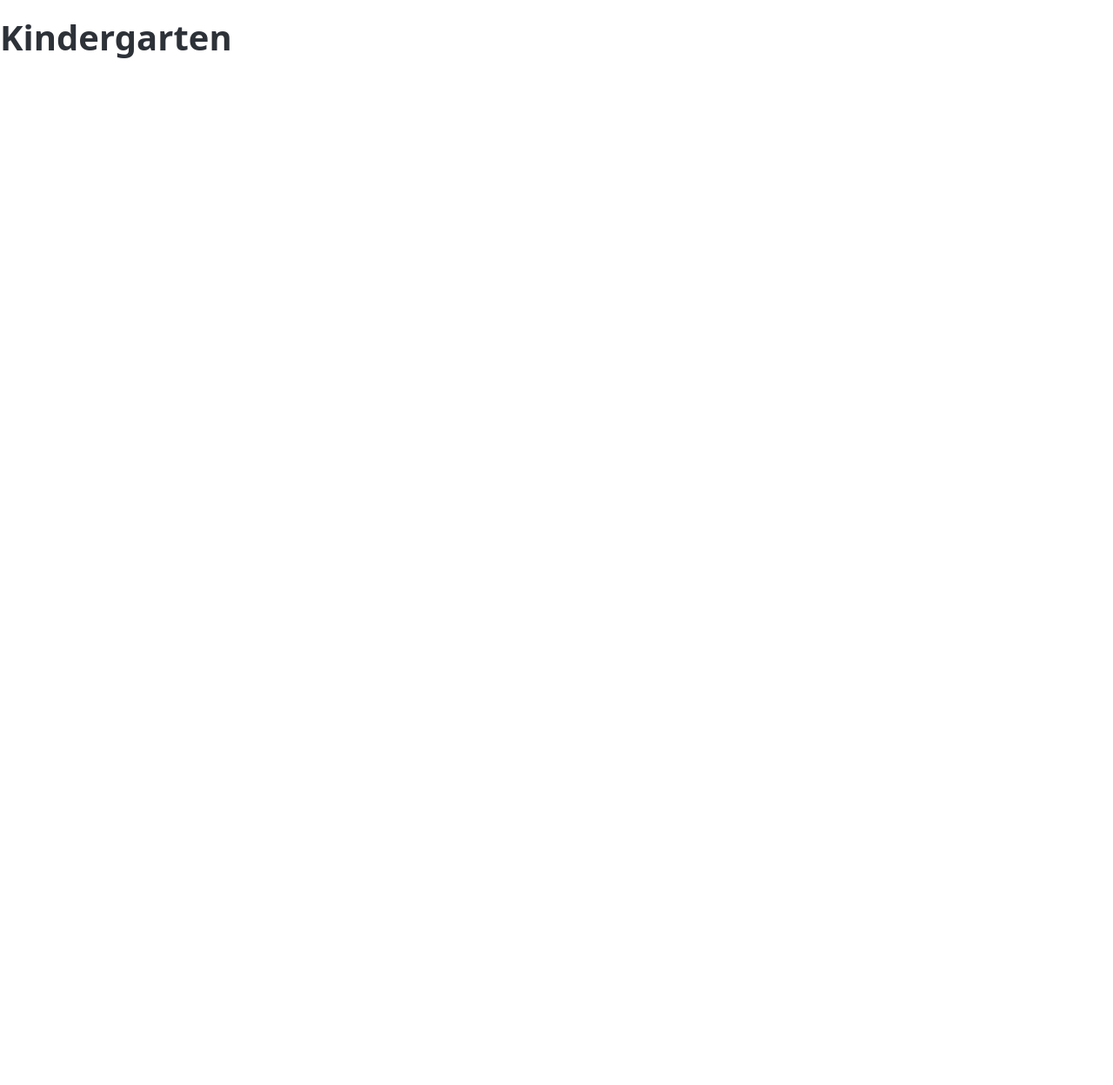
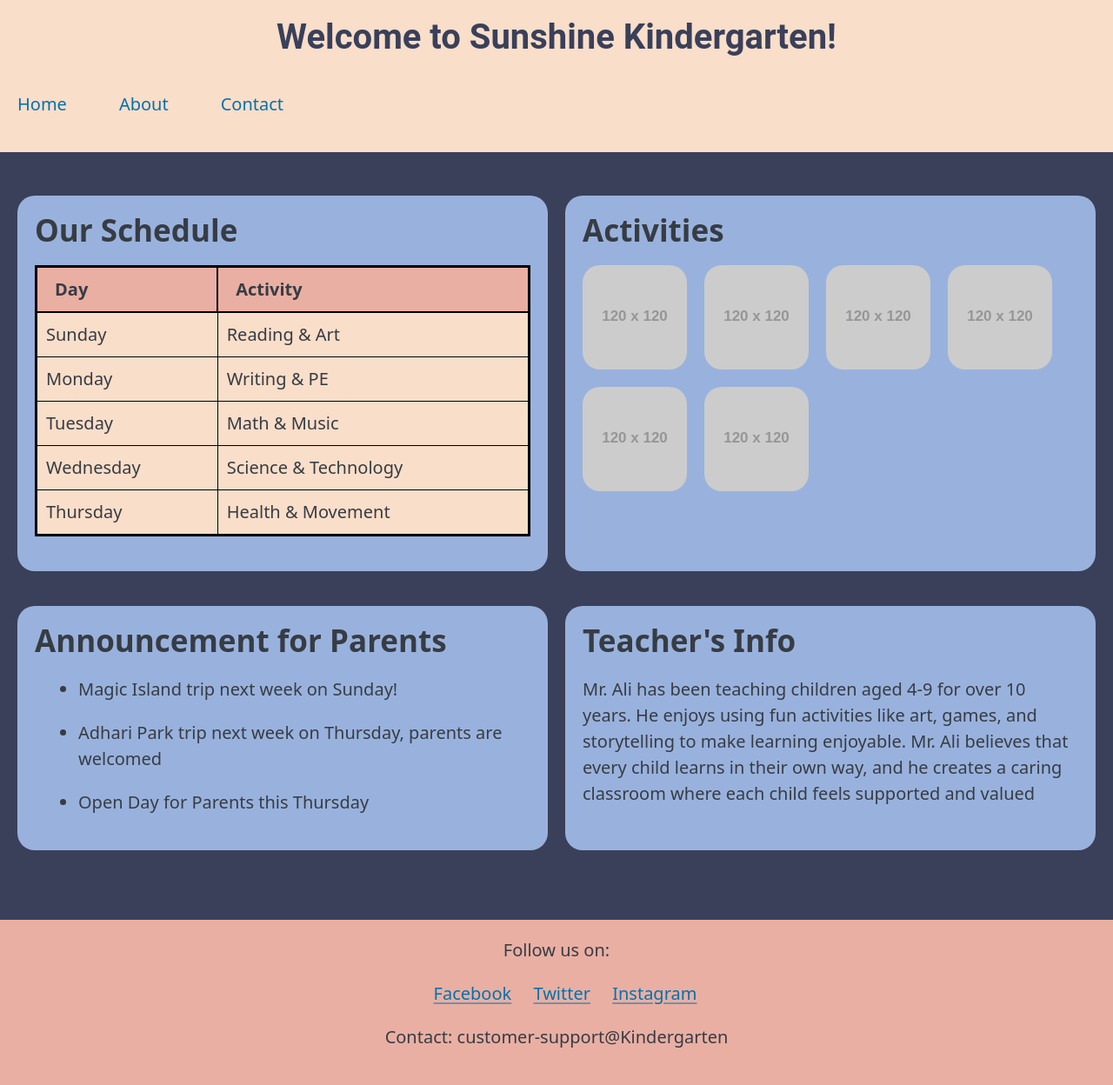
Before and after one commit to StoicTylerDurden/Kindergarten, a plain HTML site: page index.html in a window 1280 px wide. Shown: the whole page at 87% size. Before the commit the page ends 800 px from the top, so only its background shows below. Drawn offline with nearby package versions, Linux system fonts and the light colour scheme.

Commit message:
Assignment1

```diff
--- a/index.html
+++ b/index.html
@@ -1,19 +1,132 @@
+<!-- Name: Jaber A.Hussain Ebrahim  -->
+<!-- ID: 202010303 -->
+<!-- Prettier Extension used for Formatting -->
 <!DOCTYPE html>
 <html lang="en">
   <head>
     <meta charset="UTF-8" />
     <meta name="viewport" content="width=device-width, initial-scale=1.0" />
-    <title>Document</title>
+    <title>Kindergarten</title>
   </head>
-  <link rel="stylesheet" href="style.css" />
   <link
     rel="stylesheet"
     href="https://cdn.jsdelivr.net/npm/@picocss/pico@2/css/pico.min.css"
   />
+  <!-- link to the external css file should be after in order to override the dumb pico css -->
+  <link rel="stylesheet" href="style.css" />
+
   <body>
     <header>
-      <h1>Kindergarten</h1>
+      <!-- Welcome message -->
+      <h1>Welcome to Sunshine Kindergarten!</h1>
+
+      <nav>
+        <ul>
+          <li><a href="#">Home</a></li>
+          <li><a href="#">About</a></li>
+          <li><a href="#">Contact</a></li>
+        </ul>
+      </nav>
     </header>
 
+    <main>
+      <!-- Weekly schedule -->
+      <section class="schedule">
+        <h2>Our Schedule</h2>
+
+        <!-- Schedule Table -->
+        <table>
+          <tr>
+            <th>Day</th>
+            <th>Activity</th>
+          </tr>
+          <tr>
+            <td>Sunday</td>
+            <td>Reading & Art</td>
+          </tr>
+          <tr>
+            <td>Monday</td>
+            <td>Writing & PE</td>
+          </tr>
+          <tr>
+            <td>Tuesday</td>
+            <td>Math & Music</td>
+          </tr>
+          <tr>
+            <td>Wednesday</td>
+            <td>Science & Technology</td>
+          </tr>
+          <tr>
+            <td>Thursday</td>
+            <td>Health & Movement</td>
+          </tr>
+        </table>
+      </section>
+
+      <!-- Photo gallery of class activities (use placeholder images) -->
+      <section class="activity-gallery">
+        <h2>Activities</h2>
+        <div class="activity-container">
+          <img
+            src="https://placehold.co/120x120?text=Activity 1"
+            alt="Activity1"
+          />
+
+          <img
+            src="https://placehold.co/120x120?text=Activity 2"
+            alt="Activity2"
+          />
+          <img
+            src="https://placehold.co/120x120?text=Activity 3"
+            alt="Activity3"
+          />
+          <img
+            src="https://placehold.co/120x120?text=Activity 4"
+            alt="Activity4"
+          />
+          <img
+            src="https://placehold.co/120x120?text=Activity 5"
+            alt="Activity5"
+          />
+          <img
+            src="https://placehold.co/120x120?text=Activity 6"
+            alt="Activity6"
+          />
+        </div>
+      </section>
+
+      <!-- Parent resources or announcements -->
+      <section class="announcements">
+        <h2>Announcement for Parents</h2>
+        <ul>
+          <li>Magic Island trip next week on Sunday!</li>
+          <li>Adhari Park trip next week on Thursday, parents are welcomed</li>
+          <li>Open Day for Parents this Thursday</li>
+        </ul>
+      </section>
+
+      <!-- Information about the teacher -->
+      <section class="teacher">
+        <h2>Teacher's Info</h2>
+        <p>
+          Mr. Ali has been teaching children aged 4-9 for over 10 years. He
+          enjoys using fun activities like art, games, and storytelling to make
+          learning enjoyable. Mr. Ali believes that every child learns in their
+          own way, and he creates a caring classroom where each child feels
+          supported and valued
+        </p>
+      </section>
+    </main>
+
+    <!-- footer -->
+    <footer>
+      <p>Follow us on:</p>
+      <ul>
+        <li><a href="#">Facebook</a></li>
+        <li><a href="#">Twitter</a></li>
+        <li><a href="#">Instagram</a></li>
+      </ul>
+      <p>Contact: customer-support@Kindergarten</p>
+    </footer>
   </body>
 </html>
--- a/style.css
+++ b/style.css
@@ -1 +1,120 @@
-/* We should make comments in the css & html for each step in the assignment */
+/* Implement a color scheme suitable for a kindergarten environment*/
+
+/* Colors taken from Coolers
+ 3a405a Delft Blue
+ F9DEC9 Champagne pink
+ 99B2DD Powder blue
+ E9AFA3 Melon
+ 685044 Umber
+  */
+
+body {
+  background: #3a405a;
+}
+/* Header Style */
+header {
+  text-align: center;
+  margin-bottom: 1.5rem;
+  background-color: #f9dec9;
+}
+
+/* Styling for the h1 in header */
+header h1 {
+  font-family: "Roboto", sans-serif;
+  color: #3a405a;
+}
+
+/* Styling for the lists inside the unordered list in the nav */
+nav ul li {
+  margin: 0 20px; /* Margin 0 on top and bottom, 20px on left and right */
+}
+
+/* Colorful hover effects on navigation items */
+nav ul li a:hover {
+  background-color: #e9afa3;
+}
+/* main content which holds all the containers */
+main {
+  padding: 20px;
+  display: flex;
+  flex-direction: column;
+  gap: 20px;
+}
+
+/* Table Styling */
+table {
+  width: 100%;
+  border: 3px solid black;
+}
+
+/* Styling for header cells */
+table th {
+  font-weight: bold;
+  background-color: #e9afa3;
+  border: 2px solid black;
+}
+
+/* Styling for data cells */
+table td {
+  border: 1px solid black;
+  padding: 10px;
+  background-color: #f9dec9;
+}
+
+/* Styling for sections*/
+section {
+  background-color: #99b2dd;
+  padding: 20px;
+  border-radius: 20px;
+}
+
+/* Styling for activity-container */
+.activity-container {
+  display: flex;
+  gap: 20px;
+  flex-wrap: wrap;
+}
+
+/* Styling for the images inside activity-container */
+.activity-container img {
+  width: 120px;
+  height: 120px;
+  border-radius: 20px;
+}
+
+/* Styling for the lists in the unordered list in the section */
+section ul li {
+  padding: 0;
+  margin: 20px 10px;
+  list-style-type: disc;
+}
+
+/* Styling for footer */
+footer {
+  text-align: center;
+  margin-top: 2rem;
+  padding: 1rem 0;
+  background-color: #e9afa3;
+}
+
+/* Styling the lists of the unordered list in the footer */
+footer ul li {
+  display: inline;
+  margin-right: 1rem;
+}
+/* Colorful hover effects on navigation items */
+footer ul li a:hover {
+  background-color: #99b2dd;
+}
+
+/* Ensure the layout is responsive for both mobile and desktop views */
+@media (min-width: 600px) {
+  main {
+    flex-direction: row;
+    flex-wrap: wrap;
+  }
+
+  section {
+    flex: 1 1 45%;
+  }
+}
```
